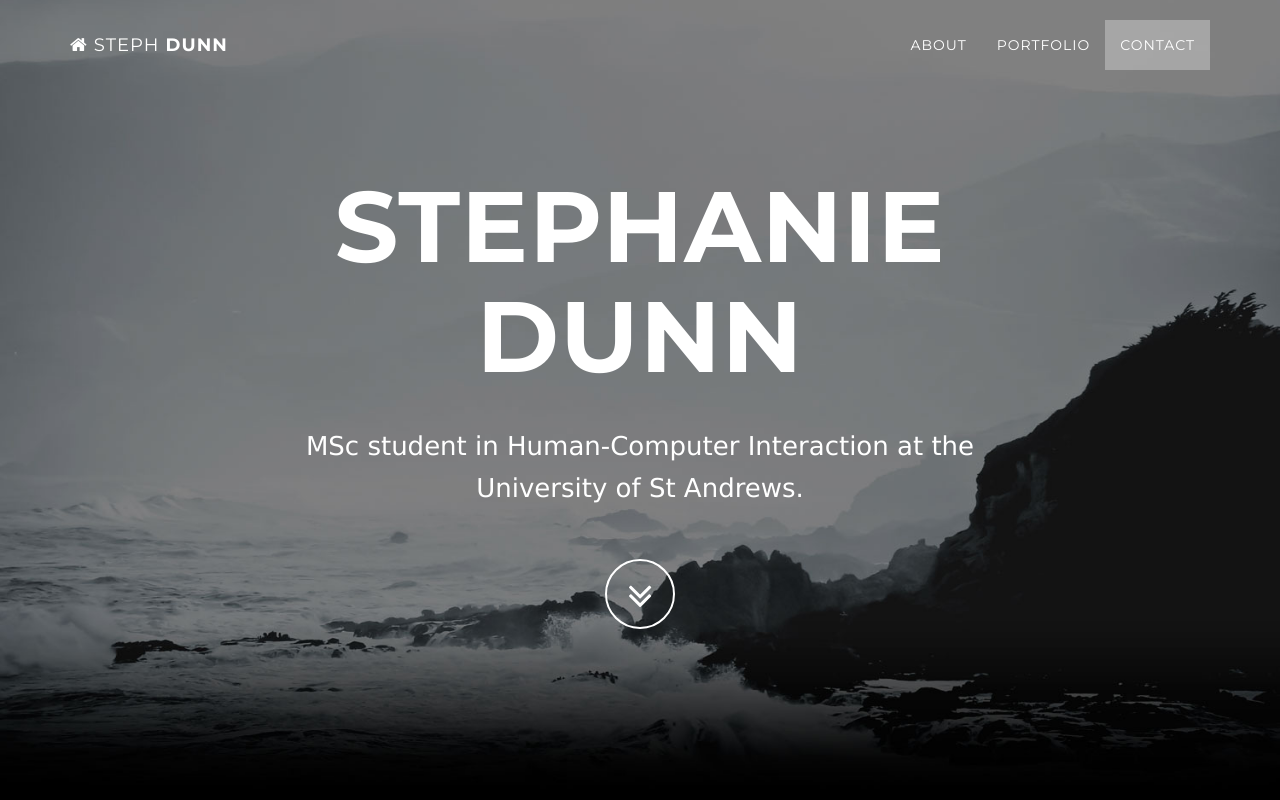
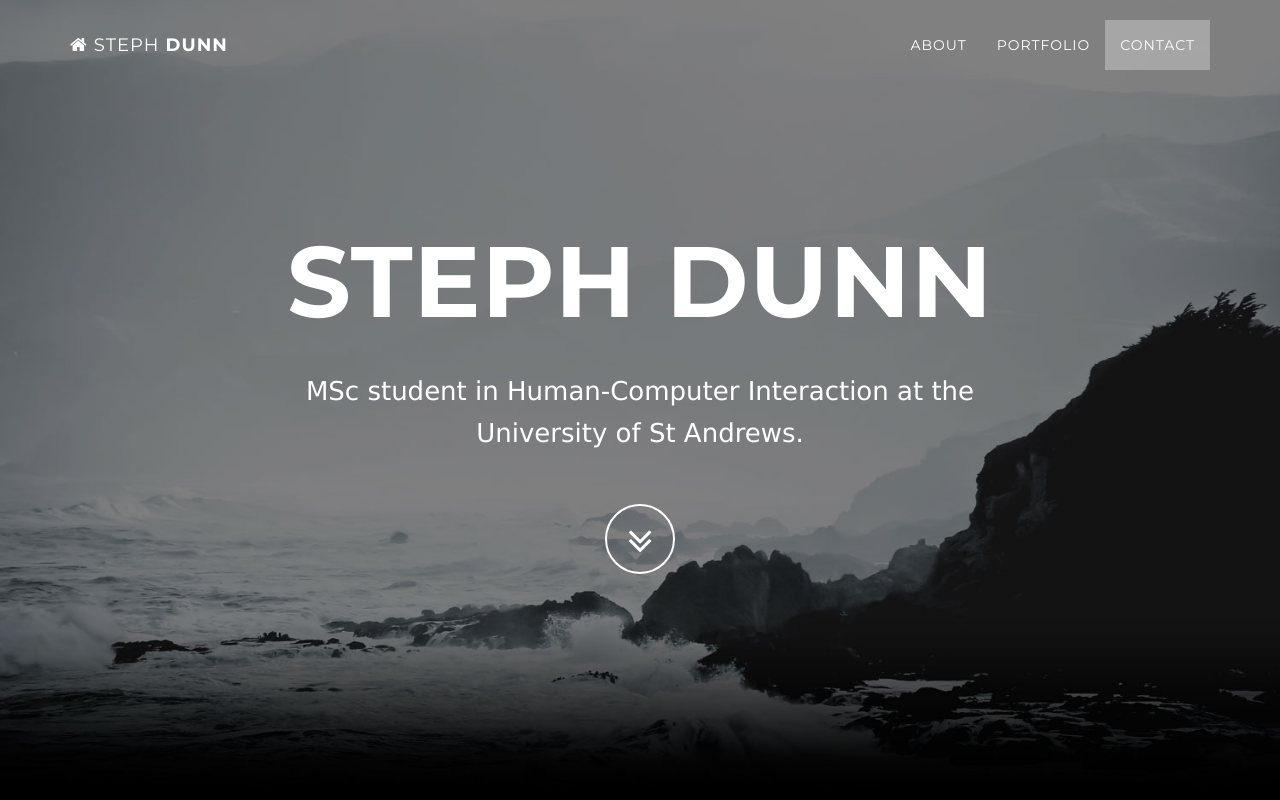
Before and after one commit to s-dunn/s-dunn.github.io, a plain HTML site: page index.html in a window 1280 px wide. Shown: the top 800 px of the page. Drawn offline with Linux system fonts and the light colour scheme; some packages are replaced by stand-ins of ours.

Commit message:
Initial Commit

```diff
--- a/index.html
+++ b/index.html
@@ -76,7 +76,7 @@
             <div class="container">
                 <div class="row">
                     <div class="col-md-8 col-md-offset-2">
-                        <h1 class="brand-heading">Stephanie DUNN</h1>
+                        <h1 class="brand-heading">Steph DUNN</h1>
                         <p class="intro-text">MSc student in Human-Computer Interaction at the University of St Andrews.</p>
                         <a href="#about" class="btn btn-circle page-scroll">
                             <i class="fa fa-angle-double-down animated"></i>
```
